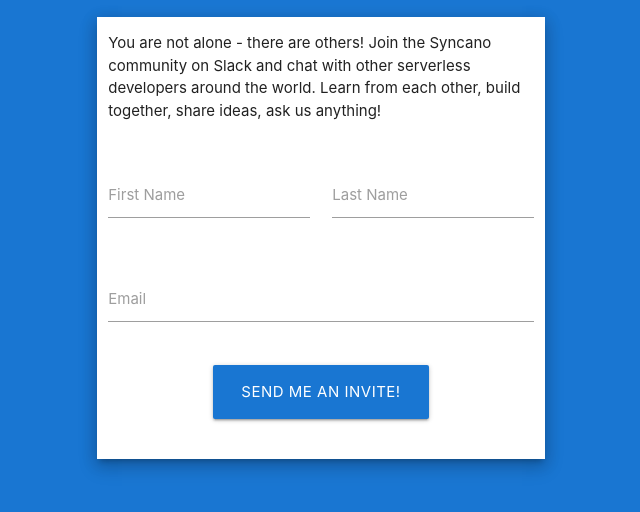
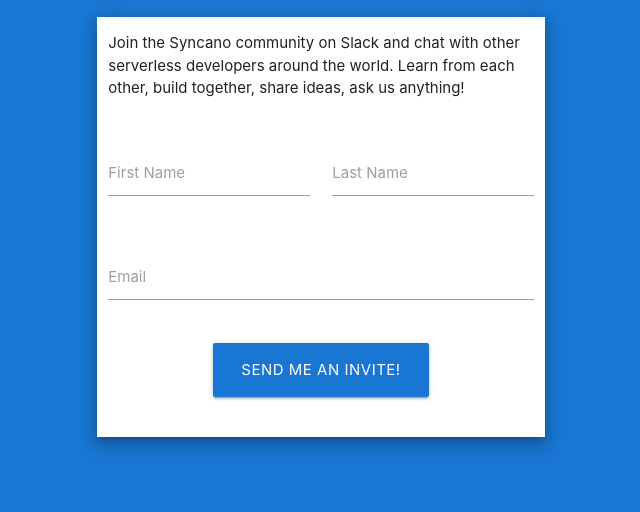
Before and after one commit to Syncano-Community/slack-invite, a plain HTML site: page index.html in a window 1280 px wide. Shown: the part 126-638 px from the top of the page, without its empty margins (319-959 px from the left). Drawn offline with nearby package versions, Linux system fonts and the light colour scheme.

Commit message:
Update index.html

```diff
--- a/index.html
+++ b/index.html
@@ -24,7 +24,7 @@
               <div class="row">
                   <form class="col s12">
                     <div class="row">
-                      <p class="col s12">You are not alone - there are others! Join the Syncano community on Slack and chat with other serverless developers around the world. Learn from each other, build together, share ideas, ask us anything!</p>
+                      <p class="col s12">Join the Syncano community on Slack and chat with other serverless developers around the world. Learn from each other, build together, share ideas, ask us anything!</p>
                     </div>
                     <div class="row">
                         <div class="input-field col s6">
```
